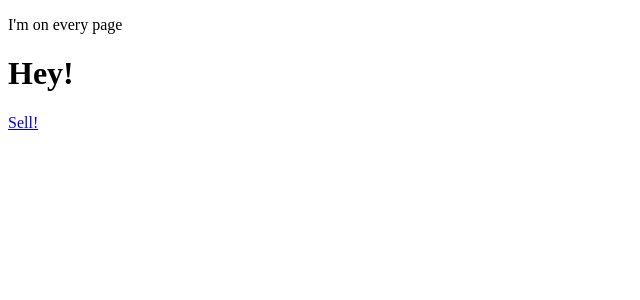
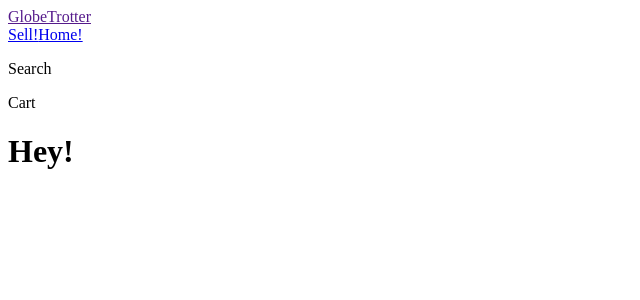
Before and after one commit to Haub/GlobeTrotter-fe, a Next.js app: page / in a window 1280 px wide. Shown: the top 300 px of the page, without its empty margins (0-640 px from the left). Built offline with nearby package versions, Linux system fonts and the light colour scheme.

Commit message:
Add _app, index.js and sell.js

```diff
--- a/pages/_app.js
+++ b/pages/_app.js
@@ -1,4 +1,6 @@
 import App, { Container } from 'next/app';
+import Page from '../components/Page';
+
 
 class MyApp extends App {
 
@@ -7,8 +9,9 @@
 
     return (
       <Container>
-        <p>I'm on every page</p>
-        <Component />
+        <Page>
+          <Component />
+        </Page>
       </Container>
     )
   }
--- a/pages/index.js
+++ b/pages/index.js
@@ -3,9 +3,7 @@
 const Home = props => (
     <div>
       <h1>Hey!</h1>
-      <Link href="/sell">
-        <a>Sell!</a>
-      </Link>
+
     </div>
 );
 
--- a/pages/sell.js
+++ b/pages/sell.js
@@ -3,9 +3,7 @@
 const Sell = (props) => (
   <div>
     <h1>Sell!</h1>
-    <Link href="/">
-      <a>Home!</a>
-    </Link>
+
   </div>
 );
 
```
